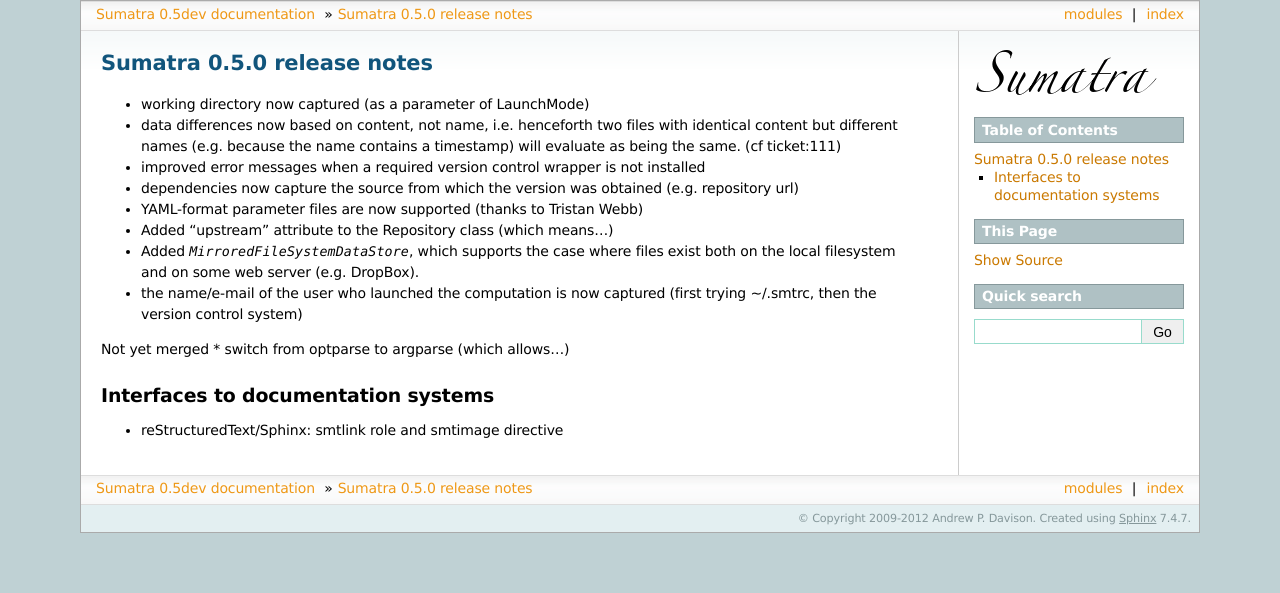
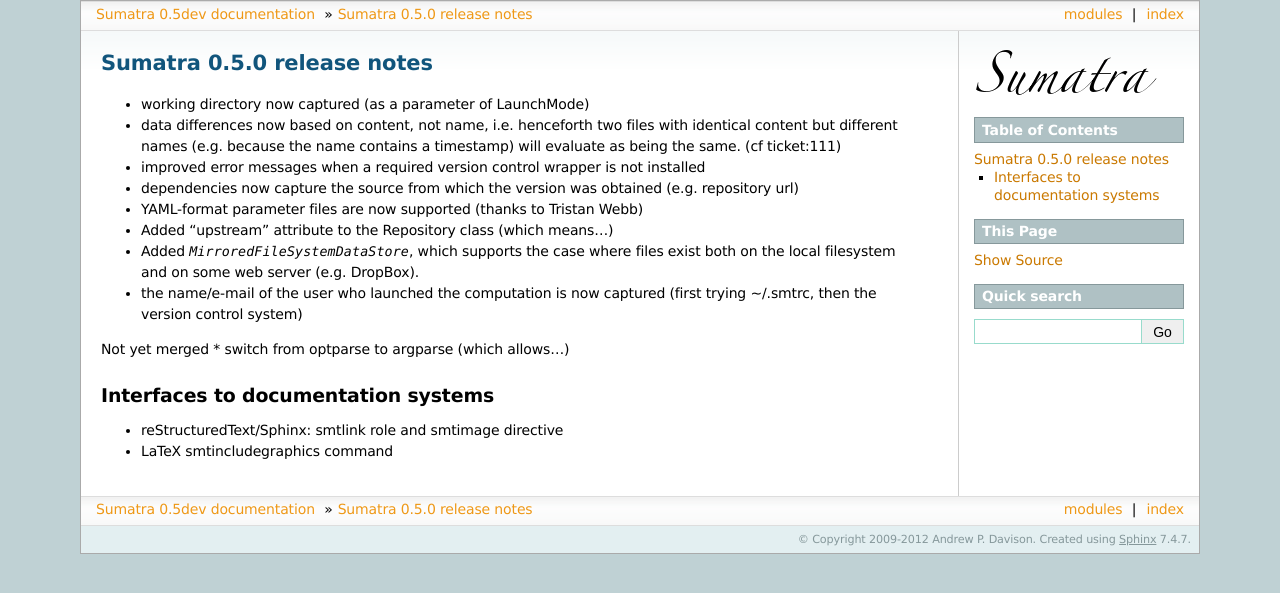
Before and after one commit to open-research/sumatra, a Sphinx documentation site: the page built from doc/releases/0.5.0.txt, in a window 1280 px wide. Shown: the top 593 px of the page. Built offline with Sphinx 7.4.7, drawn with Linux system fonts in a browser that asks for light colours; pages that are not in the unit, such as notebooks, are missing from menus.

Commit message:
Added package options to LaTeX package

```diff
--- a/doc/releases/0.5.0.txt
+++ b/doc/releases/0.5.0.txt
@@ -19,3 +19,4 @@
 -----------------------------------
 
 * reStructuredText/Sphinx: smtlink role and smtimage directive
+* LaTeX \smtincludegraphics command
```
Also changed, not shown: 2 other files.
